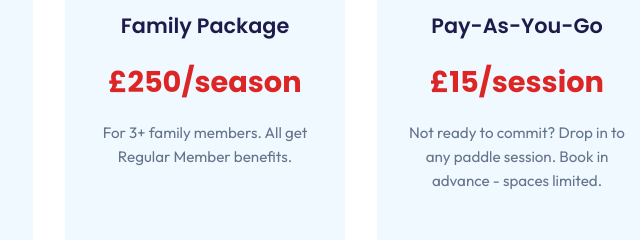
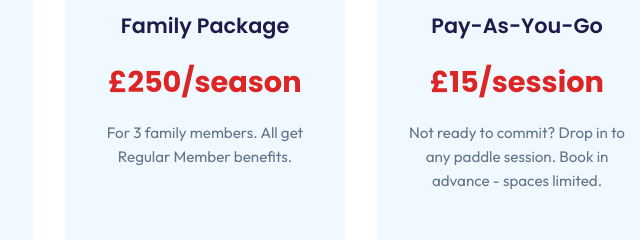
Before and after one commit to Chax97/Shadwelldragons, a website: page pricing.html in a window 1280 px wide. Shown: the part 1340-1580 px from the top of the page, 435-1075 px from the left. Drawn offline with Linux system fonts and the light colour scheme.

Commit message:
edit the family package on pricing page

```diff
--- a/pricing.html
+++ b/pricing.html
@@ -115,7 +115,7 @@
                         <div class="special-icon">👨‍👩‍👧‍👦</div>
                         <h5>Family Package</h5>
                         <p class="special-price">£250/season</p>
-                        <p>For 3+ family members. All get Regular Member benefits.</p>
+                        <p>For 3 family members. All get Regular Member benefits.</p>
                     </div>
                     <div class="special-card">
                         <div class="special-icon">🎟️</div>
```
